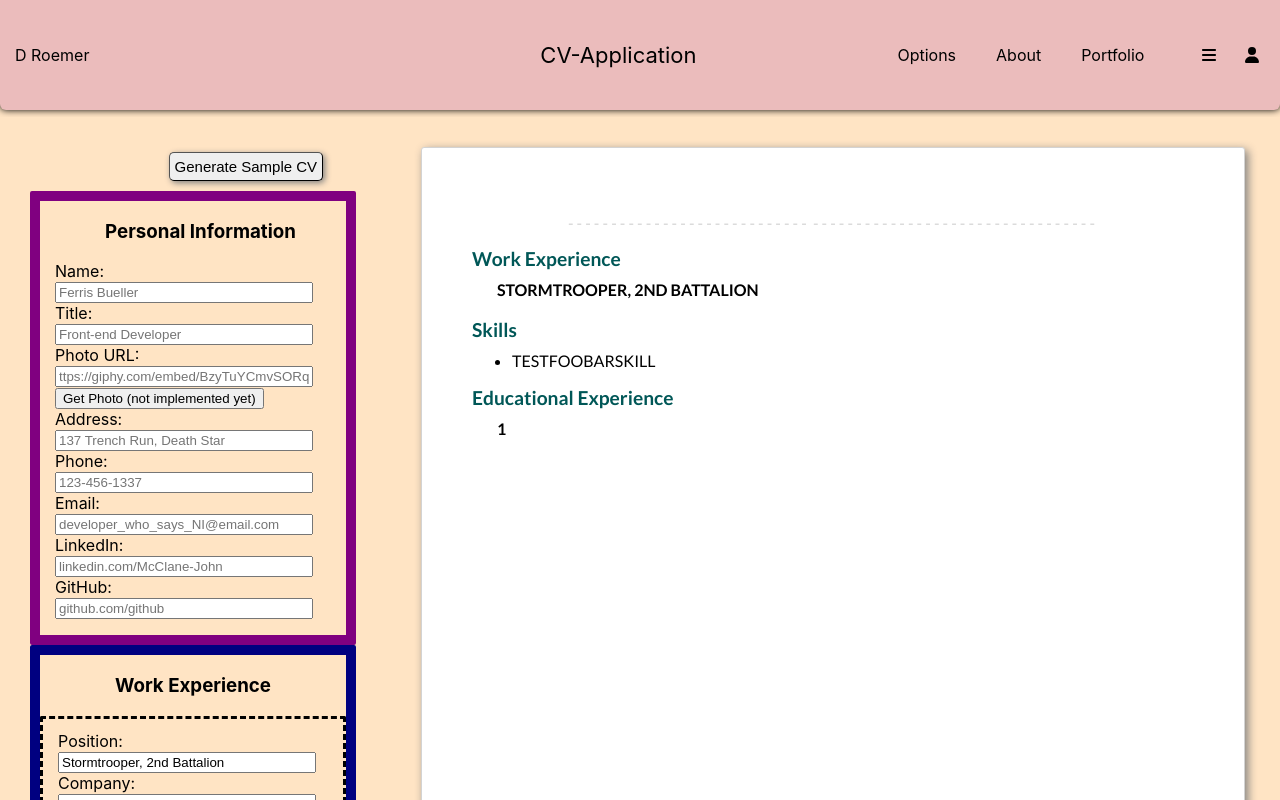
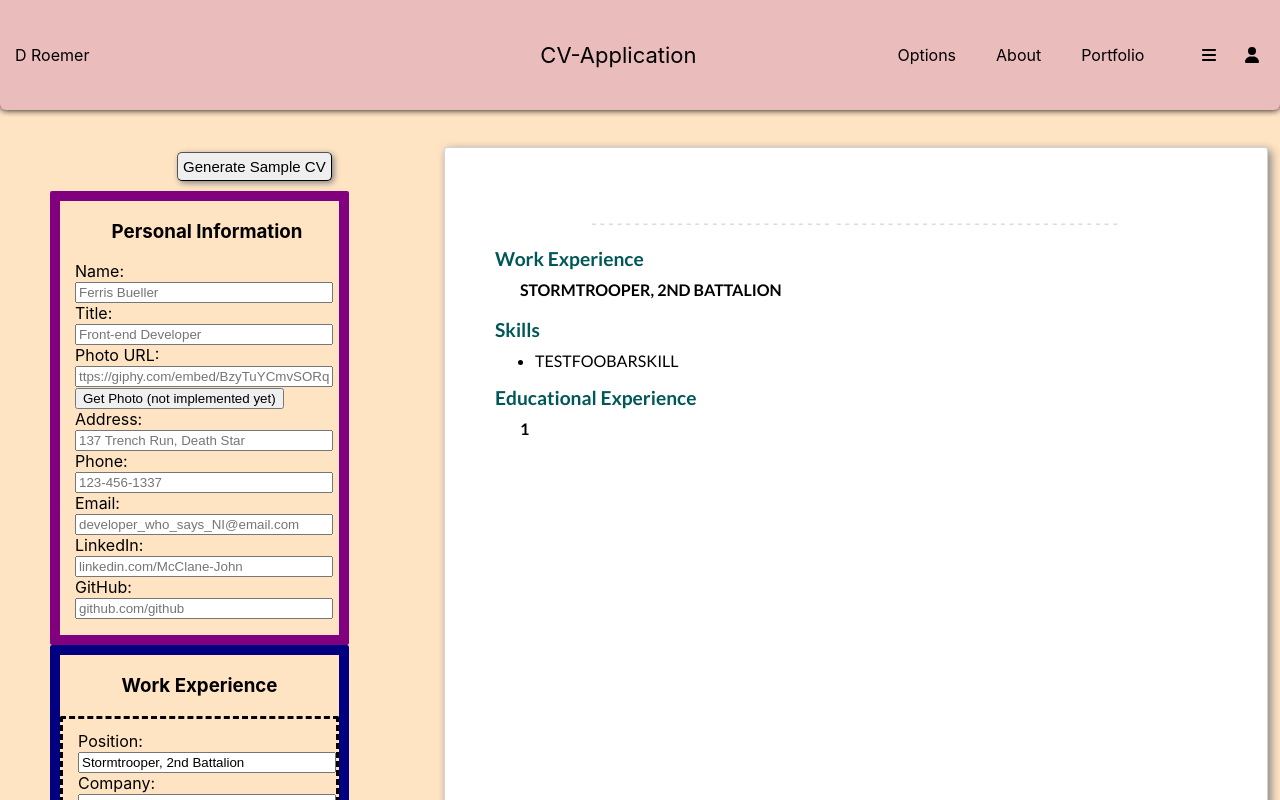
Before and after one commit to dianaroemer/cv-application-project, a React (Create React App) app: page / in a window 1280 px wide. Shown: the top 800 px of the page. Built offline with nearby package versions, Linux system fonts and the light colour scheme.

Commit message:
Tweaks on previewPane's margin to eliminate the horizontal scroll bar that pops up unnecessarily

```diff
--- a/src/App.css
+++ b/src/App.css
@@ -19,8 +19,8 @@
 }
 
 .FormContainer {
-  margin: 35px 30px 0 30px;
-  width: 900px;
+  margin: 35px 30px 0 50px;
+  width: 850px;
 }
 
 .sampleStateButton {
@@ -123,7 +123,7 @@
 /* ------------ Styling for previewPane ------------ */
 
 .previewContainer {
-  margin: 30px 35px 0 35px;
+  margin: 30px 65px 0 ;
   padding: 30px 50px 100px 50px;
   display: block;
   font-family: 'Lato';
```
